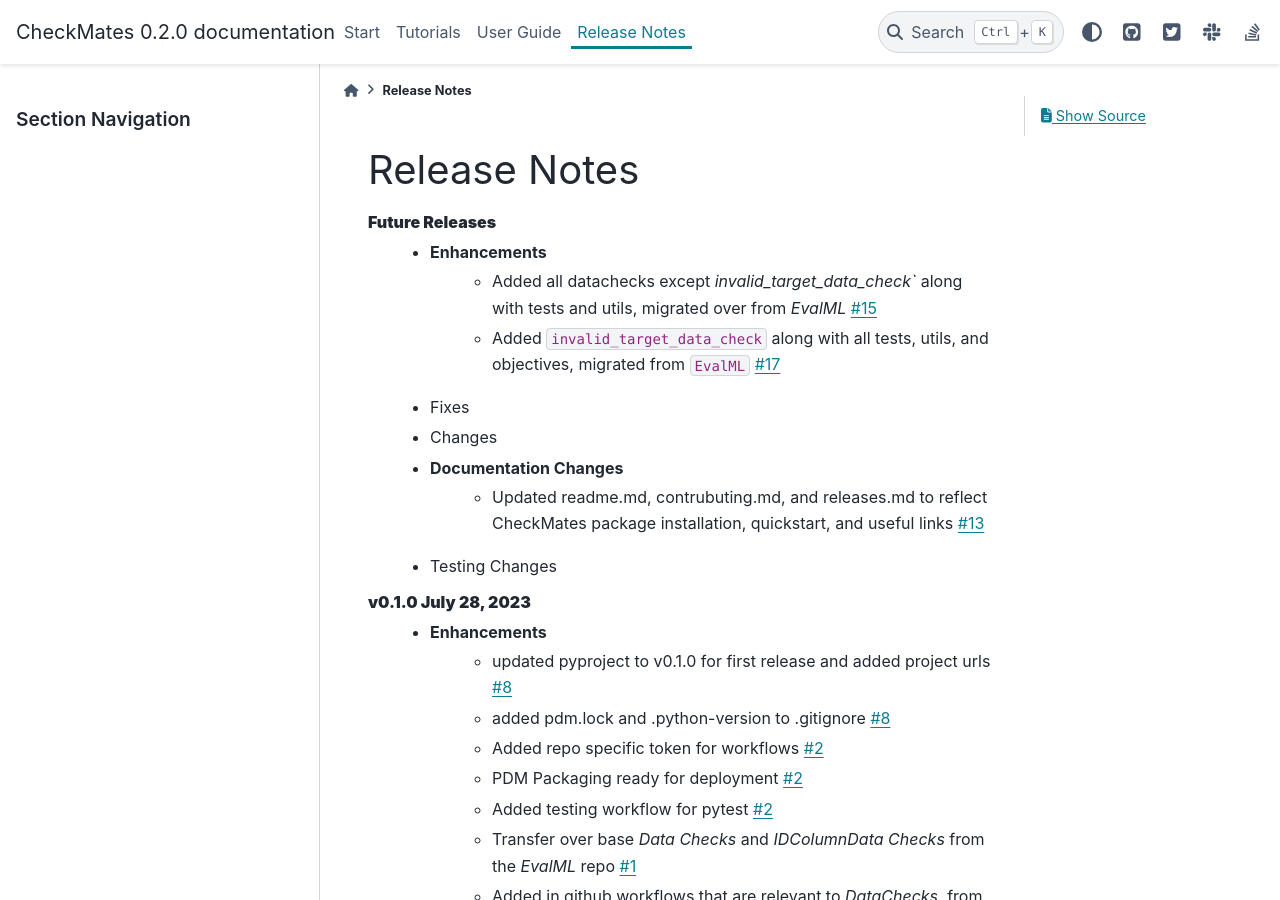
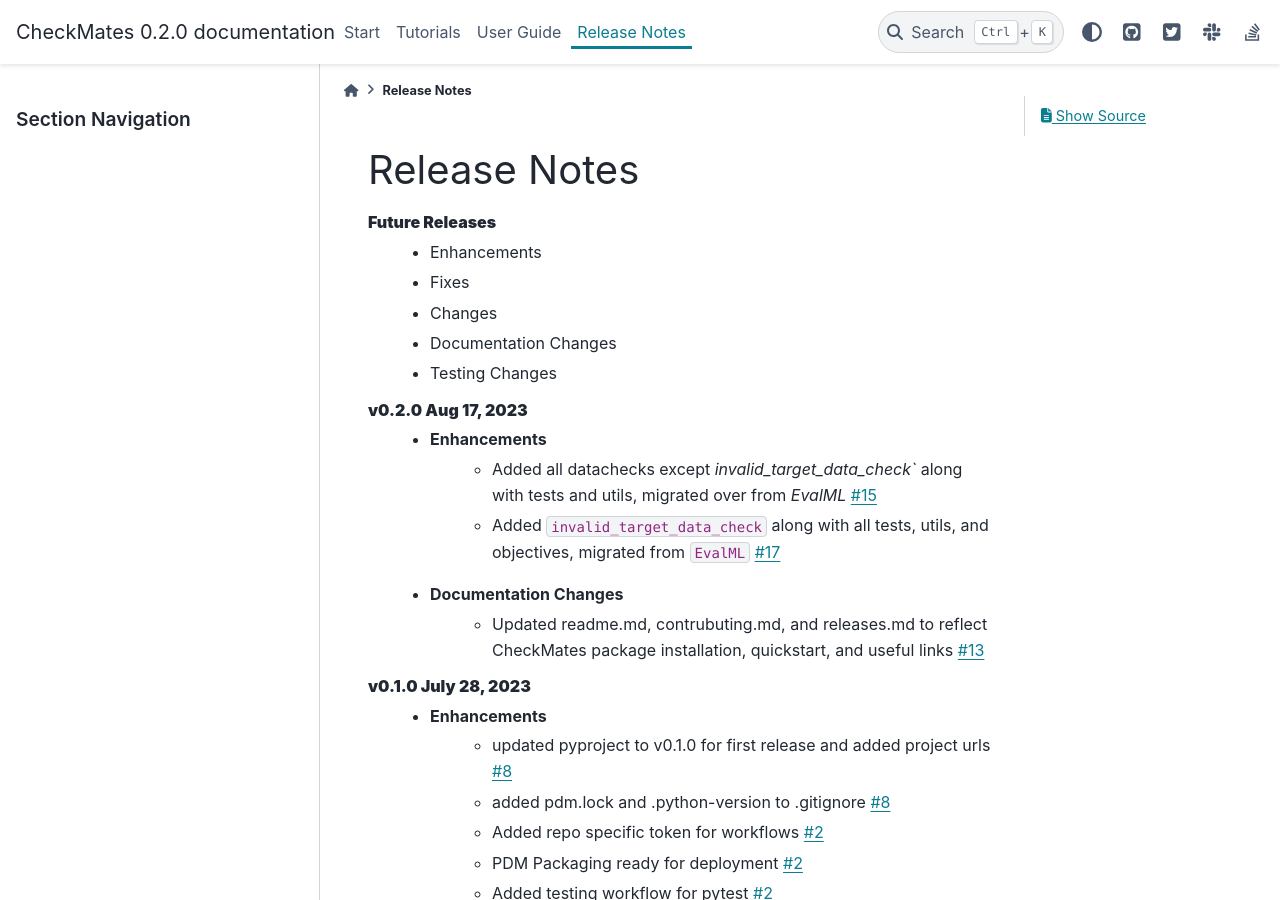
Before and after one commit to alteryx/CheckMates, a Sphinx documentation site: the page built from docs/source/release_notes.rst, in a window 1280 px wide and 900 px high. Built offline with Sphinx 7.4.7 and the PyData theme 0.15.4, drawn with Linux system fonts in a browser that asks for light colours; pages that are not in the unit, such as notebooks, are missing from menus; comment, search, counter and statistics services are not loaded.

Commit message:
release notes updated

```diff
--- a/docs/source/release_notes.rst
+++ b/docs/source/release_notes.rst
@@ -2,13 +2,17 @@
 -------------
 **Future Releases**
     * Enhancements
-        * Added all datachecks except `invalid_target_data_check`` along with tests and utils, migrated over from `EvalML` :pr:`15`
-        * Added ``invalid_target_data_check`` along with all tests, utils, and objectives, migrated from ``EvalML`` :pr:`17`
     * Fixes
     * Changes
     * Documentation Changes
+    * Testing Changes
+
+**v0.2.0 Aug 17, 2023**
+    * Enhancements
+        * Added all datachecks except `invalid_target_data_check`` along with tests and utils, migrated over from `EvalML` :pr:`15`
+        * Added ``invalid_target_data_check`` along with all tests, utils, and objectives, migrated from ``EvalML`` :pr:`17`
+    * Documentation Changes
         * Updated readme.md, contrubuting.md, and releases.md to reflect CheckMates package installation, quickstart, and useful links :pr:`13`
-    * Testing Changes
 
 **v0.1.0 July 28, 2023**
     * Enhancements
```
